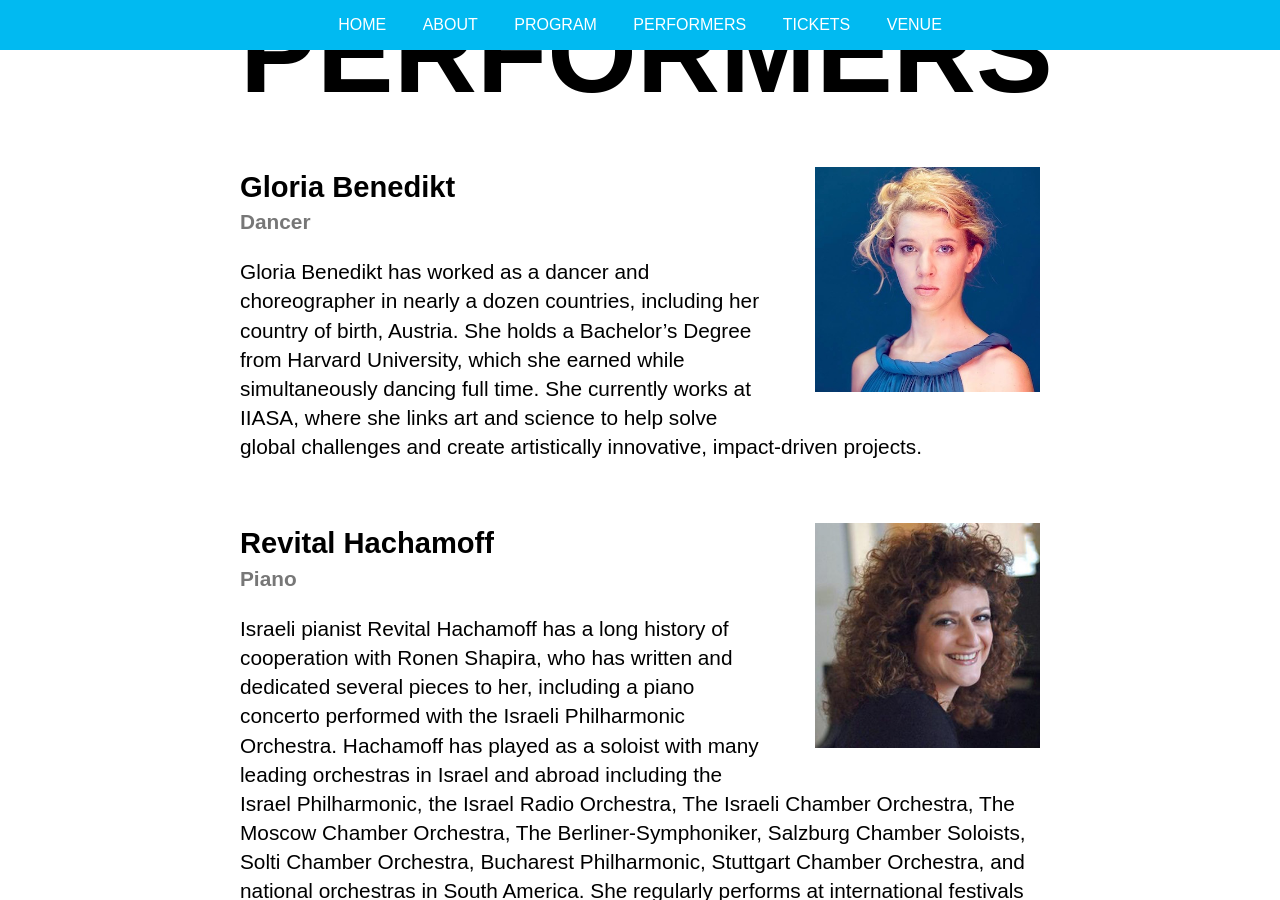
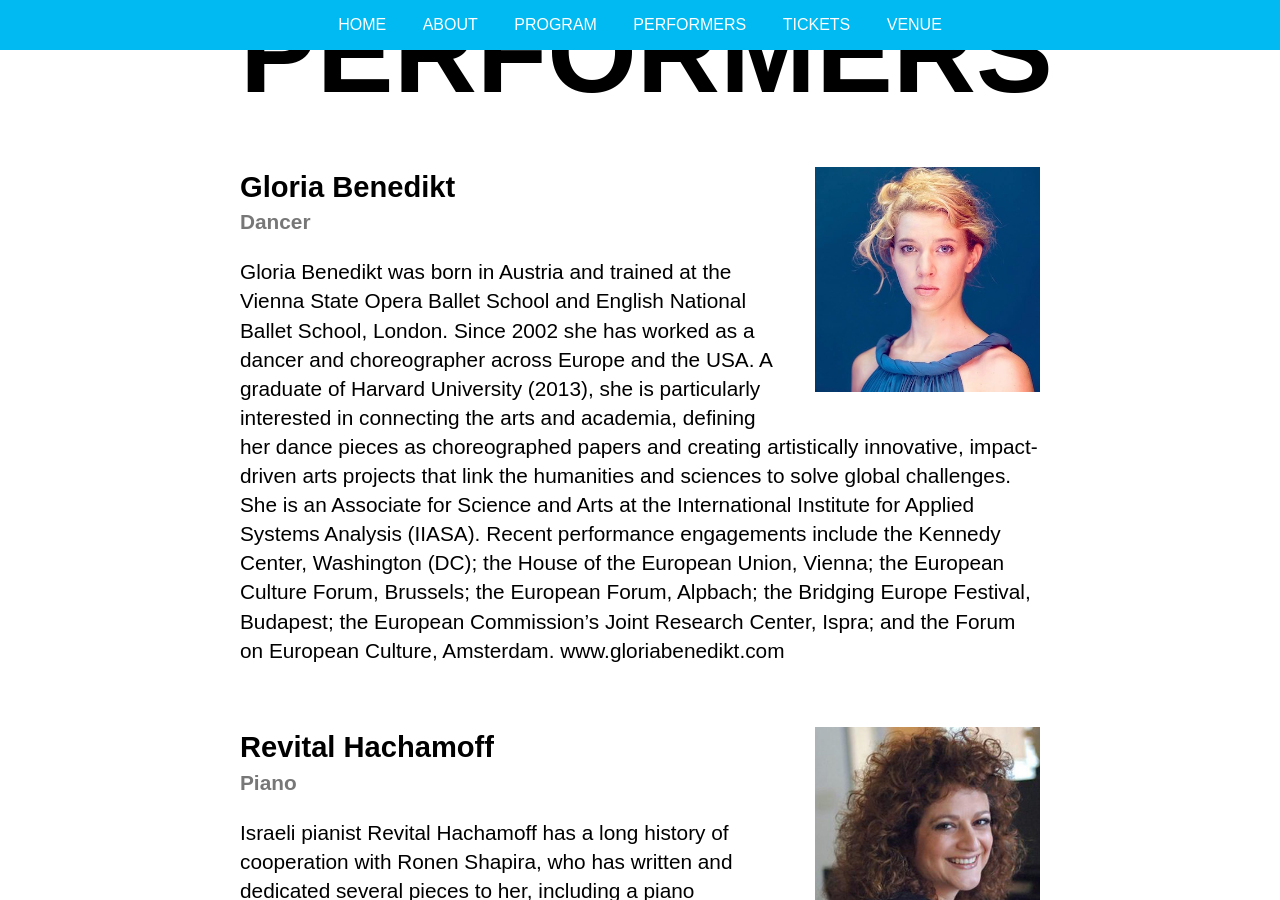
Before and after one commit to cmaddox12/Carnegie-Concert-2017, a Jekyll site: the page built from index.md, in a window 1280 px wide and 900 px high, scrolled down 3546 px. Built offline with Jekyll 4.4.1, drawn with Linux system fonts in a browser that asks for light colours.

Commit message:
Update gloria-benedikt.markdown

```diff
--- a/_performers/gloria-benedikt.markdown
+++ b/_performers/gloria-benedikt.markdown
@@ -7,4 +7,4 @@ focus: Dancer
 photo: Benedikt%20Headshot.jpg
 order: 2
 ---
-Gloria Benedikt has worked as a dancer and choreographer in nearly a dozen countries, including her country of birth, Austria. She holds a Bachelor’s Degree from Harvard University, which she earned while simultaneously dancing full time. She currently works at IIASA, where she links art and science to help solve global challenges and create artistically innovative, impact-driven projects.
+Gloria Benedikt was born in Austria and trained at the Vienna State Opera Ballet School and English National Ballet School, London. Since 2002 she has worked as a dancer and choreographer across Europe and the USA. A graduate of Harvard University (2013), she is particularly interested in connecting the arts and academia, defining her dance pieces as choreographed papers and creating artistically innovative, impact-driven arts projects that link the humanities and sciences to solve global challenges. She is an Associate for Science and Arts at the International Institute for Applied Systems Analysis (IIASA). Recent performance engagements include the Kennedy Center, Washington (DC); the House of the European Union, Vienna; the European Culture Forum, Brussels; the European Forum, Alpbach; the Bridging Europe Festival, Budapest; the European Commission's Joint Research Center, Ispra; and the Forum on European Culture, Amsterdam. www.gloriabenedikt.com
```
